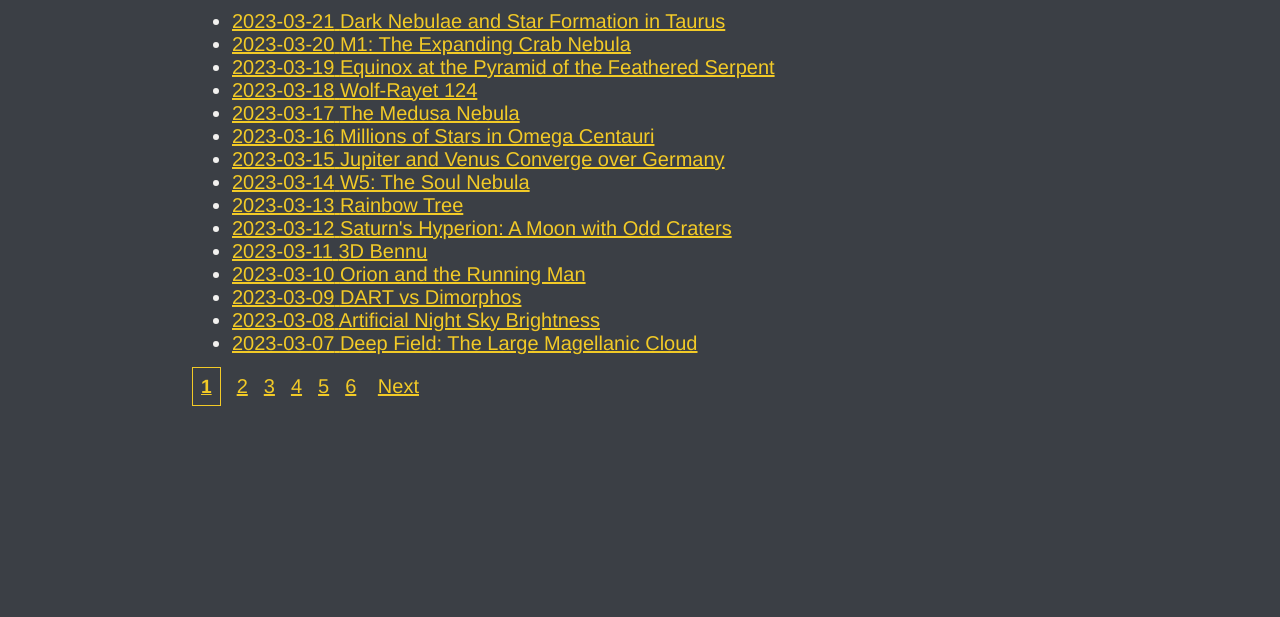
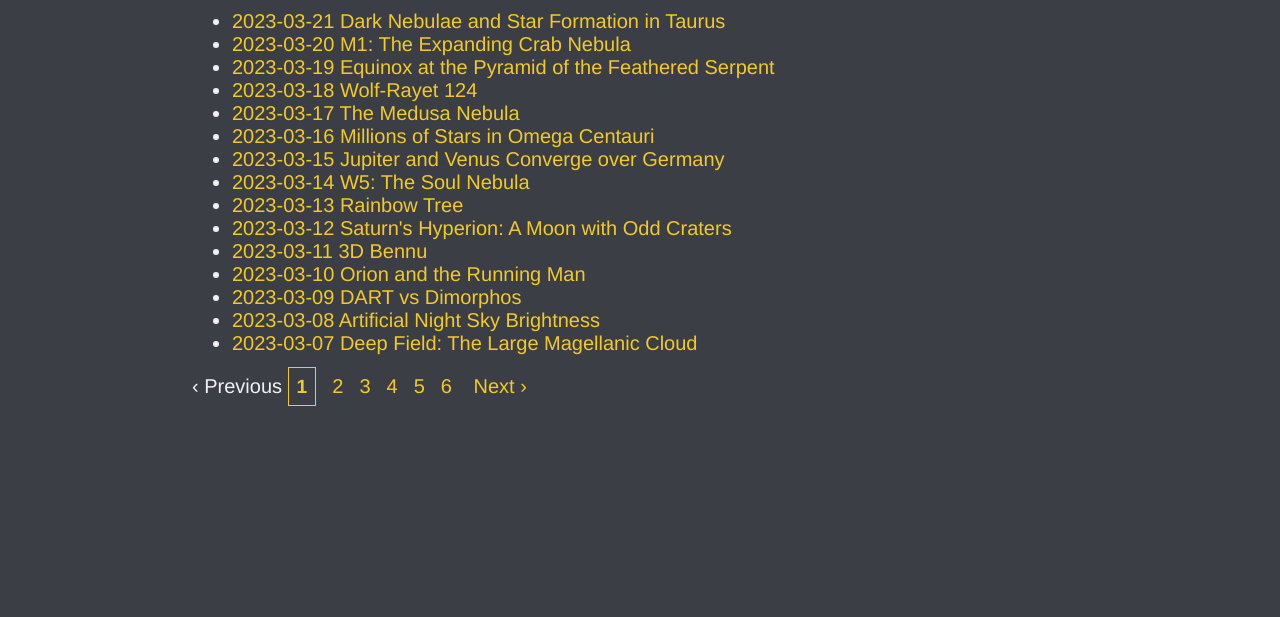
Before and after one commit to cscie114/gatsby-nasa-inclass-ci, a Gatsby site: page /archives in a window 1280 px wide. Shown: the part 183-800 px from the top of the page. Built offline with nearby package versions, Linux system fonts and the light colour scheme; Gatsby itself is replaced by a stand-in of ours.

Commit message:
Refactor pagination.

```diff
--- a/gatsby-node.js
+++ b/gatsby-node.js
@@ -5,14 +5,6 @@ function paginate({ createPage, items, itemsPerPage, pathPrefix, component }) {
 
   for (let i = 0; i < numPages; i++) {
     const currentPage = i + 1;
-    const prevPage = currentPage > 1 ? currentPage - 1 : null;
-    const nextPage = currentPage < numPages ? currentPage + 1 : null;
-
-    let previousPagePath = '';
-    if(prevPage) {
-        previousPagePath = (prevPage === 1 ? pathPrefix : `${pathPrefix}/${prevPage}`);
-    }
-    let nextPagePath = nextPage ? `${pathPrefix}/${nextPage}` : '';
 
     createPage({
       path: currentPage === 1 ? pathPrefix : `${pathPrefix}/${currentPage}`,
@@ -22,8 +14,6 @@ function paginate({ createPage, items, itemsPerPage, pathPrefix, component }) {
         skip: i * itemsPerPage,
         numPages: numPages,
         currentPage: currentPage,
-        previousPagePath: previousPagePath,
-        nextPagePath: nextPagePath,
         pathPrefix: pathPrefix,
       },
     });
--- a/src/components/layout.module.css
+++ b/src/components/layout.module.css
@@ -31,10 +31,12 @@ body {
 .container a:visited,
 .container a:active {
     margin-right: 1rem;
-    color: var(--link-color);
+    color: var(--primary-color);
+    text-decoration: none;
 }
 .container a:hover {
-    color: var(--link-active-color);
+    color: var(--secondary-color);
+    text-decoration: underline;
 }
 .container h1 {
     color: var(--heading-color);
--- /dev/null
+++ b/src/components/pagination.js
@@ -0,0 +1,41 @@
+import React from "react";
+import { Link } from "gatsby";
+import * as styles from "./pagination.module.css";
+
+// Returns an array of numbers from start (inclusive) to end (exclusive)
+const range = (start, end) => {
+  return Array.from({ length: end - start }, (_, i) => start + i);
+};
+
+// Returns the path based on the page number (page 1 is a special case)
+const pagePath = (pathPrefix, pageNum) => {
+  if (!Number.isInteger(pageNum)) {
+    return "";
+  }
+  return pageNum === 1 ? pathPrefix : `${pathPrefix}/${pageNum}`;
+};
+
+const Pagination = ({ currentPage, numPages, pathPrefix }) => {
+  const prevPage = currentPage > 1 ? currentPage - 1 : null;
+  const nextPage = currentPage < numPages ? currentPage + 1 : null;
+
+  const prevPagePath = pagePath(pathPrefix, prevPage);
+  const nextPagePath = pagePath(pathPrefix, nextPage);
+
+  return (
+    <div className="pagination">
+      {prevPagePath ? <Link to={prevPagePath}>‹ Previous</Link> : "‹ Previous"}{" "}
+      {range(1, numPages + 1).map((pageNum) => {
+        const className = currentPage === pageNum ? styles.active : "";
+        return (
+          <Link className={className} to={pagePath(pathPrefix, pageNum)}>
+            {pageNum}
+          </Link>
+        );
+      })}{" "}
+      {nextPagePath ? <Link to={nextPagePath}>Next ›</Link> : "Next ›"}
+    </div>
+  );
+};
+
+export default Pagination;
--- a/src/templates/astro-list.module.css
+++ b/src/components/pagination.module.css
@@ -3,6 +3,6 @@
 .active {
     font-weight: bold;
     font-size: 1.2rem;
-    border: 1px solid var(--link-color);;
+    border: 1px solid var(--primary-color);
     padding: .5rem;
 }
--- a/src/styles/variables.css
+++ b/src/styles/variables.css
@@ -1,6 +1,6 @@
 :root {
-    --link-color: #F2CA27;
-    --link-active-color: #00CFFF;
+    --primary-color: #F2CA27;
+    --secondary-color: #00CFFF;
     --bg-color: #3B3F45;
     --text-color: #f2f1ef;
     --heading-color: #AFB5BC;
--- a/src/templates/astro-list.js
+++ b/src/templates/astro-list.js
@@ -1,7 +1,8 @@
 import * as React from "react"
 import { graphql, Link } from "gatsby"
 import Layout from '../components/layout'
-import * as styles from "./astro-list.module.css"
+import Pagination from '../components/pagination'
+
 
 const AstroListPage = ({ data, pageContext }) => {
   const images = data?.allNasaJson?.nodes || [];
@@ -13,23 +14,11 @@ const AstroListPage = ({ data, pageContext }) => {
           return <li key={image.id}><Link to={"/archives/"+image.date}>{image.date} {image.title}</Link></li>
         })}
       </ul>
-      <div className="pagination">
-        {pageContext.previousPagePath &&
-          <Link to={pageContext.previousPagePath}>Previous</Link>}
-        {" "}
-        {
-          [...Array(pageContext.numPages).keys()].map((i) => {
-            const pageNum = i + 1;
-            const active = pageContext.currentPage === pageNum;
-            const pagePath = pageNum == 1 ? '/archives/' : `/archives/${pageNum}`;
-            const classes = active ? styles.active : '';
-            return <Link className={classes} to={pagePath}>{pageNum}</Link>
-          })
-        }
-        {" "}
-        {pageContext.nextPagePath &&
-          <Link to={pageContext.nextPagePath}>Next</Link>}
-      </div>
+      <Pagination
+        currentPage={pageContext.currentPage}
+        numPages={pageContext.numPages}
+        pathPrefix={pageContext.pathPrefix}
+      />
     </Layout>
   )
 }
```
Also changed, not shown: src/pages/search.js (+5 -2 lines), src/pages/search.module.css (+11 -1 lines).
